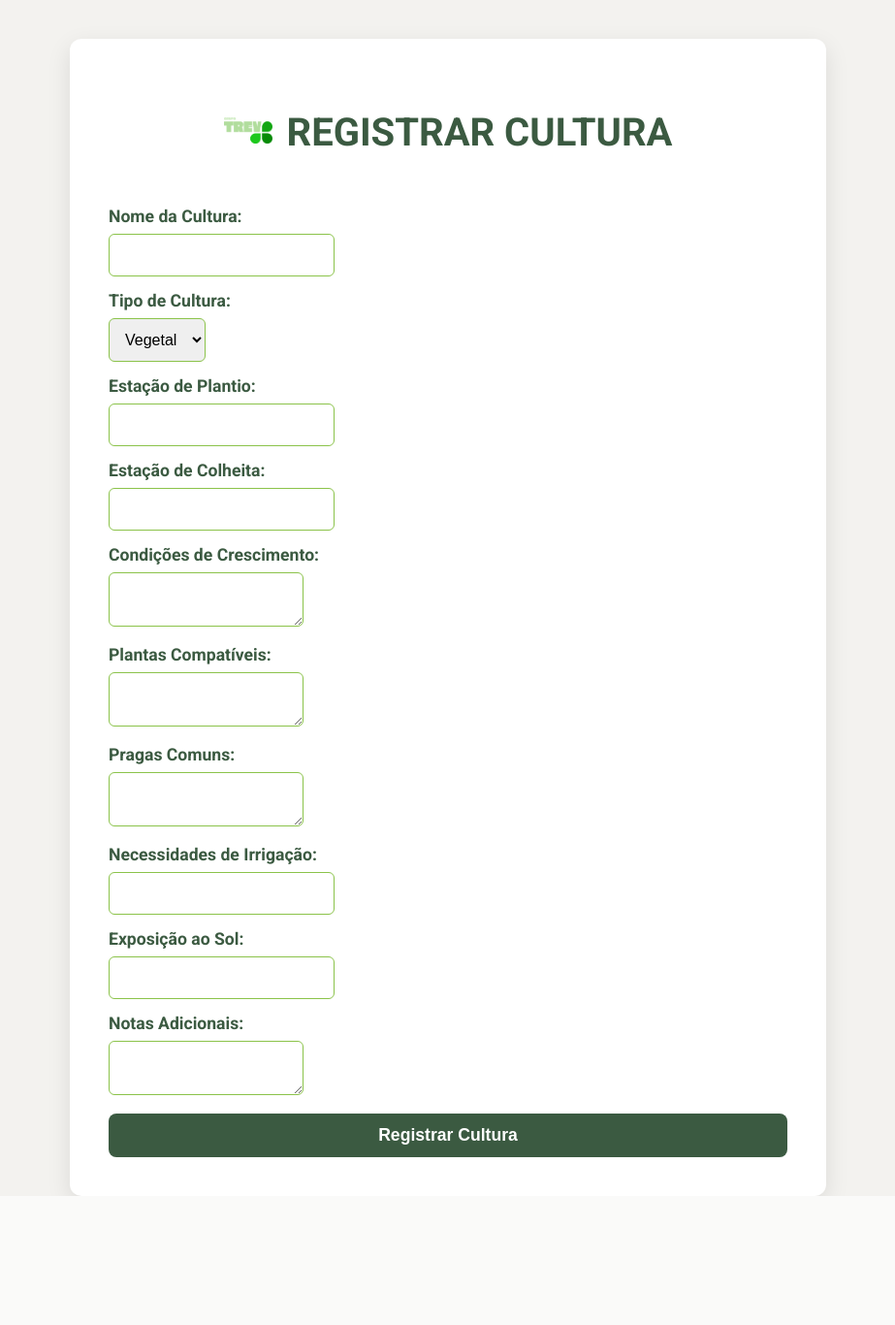
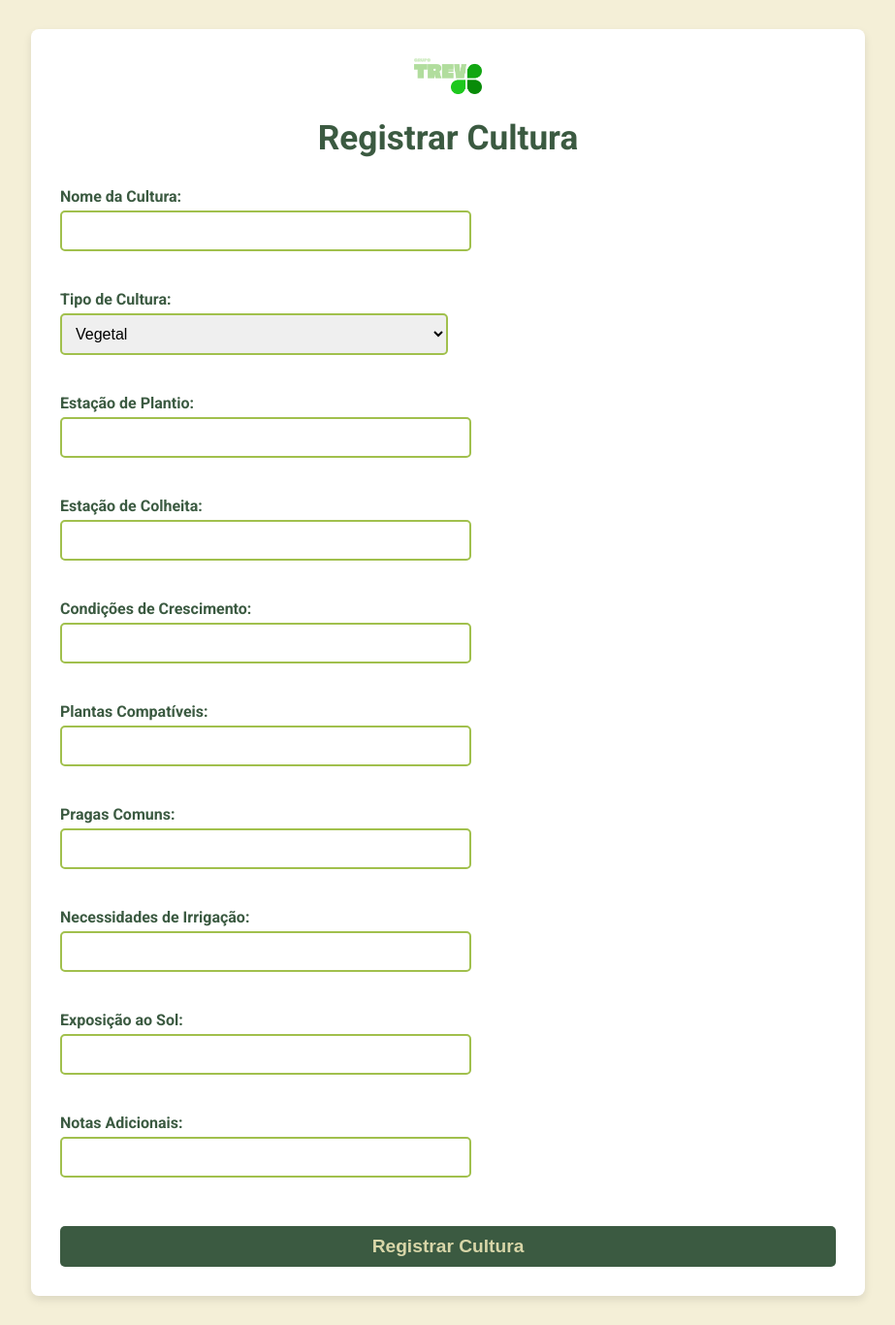
Before and after one commit to HenriqueCBrito/TerraFlora, a Django app: page /crops/crops/register/ in a window 1280 px wide. Shown: the whole page at 97% size, without its empty margins (178-1101 px from the left). Before the commit the page ends 1233 px from the top, so only its background shows below. Run offline with Django 5.2, Linux system fonts and the light colour scheme; a user stored in the database is signed in; parts of the project's set-up code (start-up, migrations or seed data) failed here and were passed over.

Commit message:
Account/register update

```diff
--- a/terraflora/apps/crops/templates/register_crop.html
+++ b/terraflora/apps/crops/templates/register_crop.html
@@ -6,7 +6,7 @@
     <title>Registrar Cultura - TerraFlora</title>
     {% load static %}
     <link href="https://fonts.googleapis.com/css2?family=Roboto:wght@400;700&display=swap" rel="stylesheet">
-    <link rel="stylesheet" href="{% static 'css/register_farm.css' %}">
+    <link rel="stylesheet" href="{% static 'css/register_crop.css' %}">
 </head>
 <body>
     <!-- Conteúdo Principal -->
@@ -28,11 +28,15 @@
 
         <form method="POST" action="{% url 'register_crop' %}" class="mt-4">
             {% csrf_token %}
-            <div class="mb-3">
+            <div class="form-row">
+                <div class="input-group">
                     <label for="name" class="form-label">Nome da Cultura:</label>
                     <input type="text" class="form-control" id="name" name="name" required>
                 </div>
-            <div class="mb-3">
+            </div>
+
+            <div class="form-row">
+                <div class="input-group">
                     <label for="crop_type" class="form-label">Tipo de Cultura:</label>
                     <select class="form-control" id="crop_type" name="crop_type" required>
                         <option value="vegetable">Vegetal</option>
@@ -42,38 +46,64 @@
                         <option value="flower">Flor</option>
                     </select>
                 </div>
-            <div class="mb-3">
+            </div>
+
+            <div class="form-row">
+                <div class="input-group">
                     <label for="planting_season" class="form-label">Estação de Plantio:</label>
                     <input type="text" class="form-control" id="planting_season" name="planting_season" required>
                 </div>
-            <div class="mb-3">
+            </div>
+
+            <div class="form-row">
+                <div class="input-group">
                     <label for="harvest_season" class="form-label">Estação de Colheita:</label>
                     <input type="text" class="form-control" id="harvest_season" name="harvest_season" required>
                 </div>
-            <div class="mb-3">
+            </div>
+
+            <div class="form-row">
+                <div class="input-group">
                     <label for="growing_conditions" class="form-label">Condições de Crescimento:</label>
-                <textarea class="form-control" id="growing_conditions" name="growing_conditions" required></textarea>
+                    <input type="text" class="form-control" id="growing_conditions" name="growing_conditions" required>
                 </div>
-            <div class="mb-3">
+            </div>
+
+            <div class="form-row">
+                <div class="input-group">
                     <label for="compatible_plants" class="form-label">Plantas Compatíveis:</label>
-                <textarea class="form-control" id="compatible_plants" name="compatible_plants"></textarea>
+                    <input type="text" class="form-control" id="compatible_plants" name="compatible_plants">
                 </div>
-            <div class="mb-3">
+            </div>
+
+            <div class="form-row">
+                <div class="input-group">
                     <label for="common_pests" class="form-label">Pragas Comuns:</label>
-                <textarea class="form-control" id="common_pests" name="common_pests"></textarea>
+                    <input type="text" class="form-control" id="common_pests" name="common_pests">
                 </div>
-            <div class="mb-3">
+            </div>
+
+            <div class="form-row">
+                <div class="input-group">
                     <label for="watering_needs" class="form-label">Necessidades de Irrigação:</label>
                     <input type="text" class="form-control" id="watering_needs" name="watering_needs" required>
                 </div>
-            <div class="mb-3">
+            </div>
+
+            <div class="form-row">
+                <div class="input-group">
                     <label for="sun_exposure" class="form-label">Exposição ao Sol:</label>
                     <input type="text" class="form-control" id="sun_exposure" name="sun_exposure" required>
                 </div>
-            <div class="mb-3">
+            </div>
+
+            <div class="form-row">
+                <div class="input-group">
                     <label for="notes" class="form-label">Notas Adicionais:</label>
-                <textarea class="form-control" id="notes" name="notes"></textarea>
+                    <input type="text" class="form-control" id="notes" name="notes">
                 </div>
+            </div>
+
             <button type="submit" class="btn btn-terraflora">Registrar Cultura</button>
         </form>
     </main>
--- a/terraflora/apps/farm/templates/farm/delete_farm.html
+++ b/terraflora/apps/farm/templates/farm/delete_farm.html
@@ -15,7 +15,6 @@
             <nav class="navbar navbar-expand-lg navbar-light">
                 <a class="navbar-brand" href="{% url 'home' %}">
                     <img src="{% static 'images/TREVO_LOGO.png' %}" alt="Logo" width="50" height="50">
-                    TerraFlora
                 </a>
                 <button class="navbar-toggler" type="button" data-bs-toggle="collapse" data-bs-target="#navbarNav" aria-controls="navbarNav" aria-expanded="false" aria-label="Toggle navigation">
                     <span class="navbar-toggler-icon"></span>
--- a/terraflora/apps/farm/templates/farm/edit_farm.html
+++ b/terraflora/apps/farm/templates/farm/edit_farm.html
@@ -15,7 +15,7 @@
             <nav class="navbar navbar-expand-lg navbar-light">
                 <a class="navbar-brand" href="{% url 'home' %}">
                     <img src="{% static 'images/TREVO_LOGO.png' %}" alt="Logo" width="50" height="50">
-                    TerraFlora
+
                 </a>
                 <button class="navbar-toggler" type="button" data-bs-toggle="collapse" data-bs-target="#navbarNav" aria-controls="navbarNav" aria-expanded="false" aria-label="Toggle navigation">
                     <span class="navbar-toggler-icon"></span>
--- /dev/null
+++ b/terraflora/static/css/register_crop.css
@@ -0,0 +1,145 @@
+/* TerraFlora theme colors */
+:root {
+    --terraflora-green: #3b5a41;
+    --terraflora-light-green: #a1c04d;
+    --terraflora-sand: #d8d6a8;
+    --terraflora-hover: #a1c04d;
+    --terraflora-background: #f4efd7;
+    --terraflora-highlight: #f4d35e;
+    --terraflora-dark-text: #2a2a2a;
+}
+
+/* Body */
+body {
+    background-color: var(--terraflora-background);
+    font-family: 'Roboto', sans-serif;
+    margin: 0;
+    padding: 0;
+}
+
+/* Container */
+.container {
+    background-color: #ffffff;
+    border-radius: 8px;
+    box-shadow: 0 4px 8px rgba(0, 0, 0, 0.1);
+    padding: 30px;
+    max-width: 800px;
+    margin: 30px auto;
+}
+
+/* Title Section */
+.title-section {
+    text-align: center;
+    margin-bottom: 20px;
+}
+
+.title-section h2 {
+    color: var(--terraflora-green);
+    font-size: 2.2em;
+    font-weight: bold;
+    margin-top: 10px;
+}
+
+.title-section .form-logo {
+    width: 70px;
+    height: auto;
+    margin-bottom: 10px;
+}
+
+/* Form Styles */
+.form {
+    display: flex;
+    flex-direction: column;
+}
+
+.form-row {
+    display: flex;
+    justify-content: space-between;
+    flex-wrap: wrap;
+    margin-bottom: 20px;
+}
+
+.input-group {
+    flex: 0 0 100%;
+    margin-bottom: 20px;
+    display: flex;
+    flex-direction: column;
+}
+
+/* Ensures all input fields, textareas, and select elements have consistent width */
+.form-control,
+textarea,
+select {
+    width: 100%;
+    max-width: 50%;  /* Limit input width to 50% */
+    border: 2px solid var(--terraflora-light-green);
+    border-radius: 5px;
+    padding: 10px;
+    font-size: 1em;
+    transition: border-color 0.3s ease-in-out;
+}
+
+/* Fix textarea resizing */
+textarea.form-control {
+    height: 40px; /* Ensure consistent height */
+    resize: none; /* Disable resizing */
+}
+
+.form-control:focus {
+    border-color: var(--terraflora-hover);
+    box-shadow: 0 0 5px rgba(161, 192, 77, 0.5);
+    outline: none;
+}
+
+/* Form Labels */
+.form-label {
+    color: var(--terraflora-green);
+    font-weight: bold;
+    margin-bottom: 5px;
+    font-size: 1em; /* Ensure consistent font size for all labels */
+}
+
+/* Submit Button */
+.btn-terraflora {
+    background-color: var(--terraflora-green);
+    color: var(--terraflora-sand);
+    border: none;
+    padding: 10px 20px;
+    border-radius: 5px;
+    cursor: pointer;
+    font-size: 1.2em;
+    font-weight: bold;
+    transition: background-color 0.3s ease;
+    width: 100%;
+    margin-top: 10px;
+}
+
+.btn-terraflora:hover {
+    background-color: var(--terraflora-hover);
+    color: var(--terraflora-dark-text);
+}
+
+/* Alerts */
+.alert {
+    padding: 10px;
+    background-color: var(--terraflora-light-green);
+    color: var(--terraflora-dark-text);
+    border-radius: 5px;
+    margin-bottom: 20px;
+    text-align: center;
+}
+
+/* Responsiveness */
+@media (max-width: 768px) {
+    .container {
+        padding: 20px;
+    }
+
+    .title-section h2 {
+        font-size: 1.8em;
+    }
+
+    .form-control {
+        font-size: 0.9em;
+    }
+}
--- a/terraflora/templates/accounts/base.html
+++ b/terraflora/templates/accounts/base.html
@@ -15,7 +15,7 @@
             <nav class="navbar navbar-expand-lg navbar-light">
                 <a class="navbar-brand" href="{% url 'home' %}">
                     <img src="{% static 'images/TREVO_LOGO.png' %}" alt="Logo TerraFlora" width="50" height="50">
-                    TerraFlora
+
                 </a>
                 <button class="navbar-toggler" type="button" data-bs-toggle="collapse" data-bs-target="#navbarNav" aria-controls="navbarNav" aria-expanded="false" aria-label="Toggle navigation">
                     <span class="navbar-toggler-icon"></span>
--- a/terraflora/templates/accounts/login.html
+++ b/terraflora/templates/accounts/login.html
@@ -16,7 +16,7 @@
             <div class="logo">
                 <a href="{% url 'home' %}">
                     <img src="{% static 'images/TREVO_LOGO.png' %}" alt="Logo TerraFlora" width="80">
-                    <span>TerraFlora</span>
+                    <span></span>
                 </a>
             </div>
             <ul class="nav-links">
```
Also changed, not shown: terraflora/apps/crops/templates/crop_detail.html (+13 -12 lines), terraflora/apps/crops/templates/crop_list.html (+30 -10 lines), terraflora/static/css/farm_detail2.css (added, +117 -0 lines), terraflora/static/css/farm_list2.css (added, +155 -0 lines), terraflora/db.sqlite3. Lines whose indentation alone changed are shown as unchanged.
